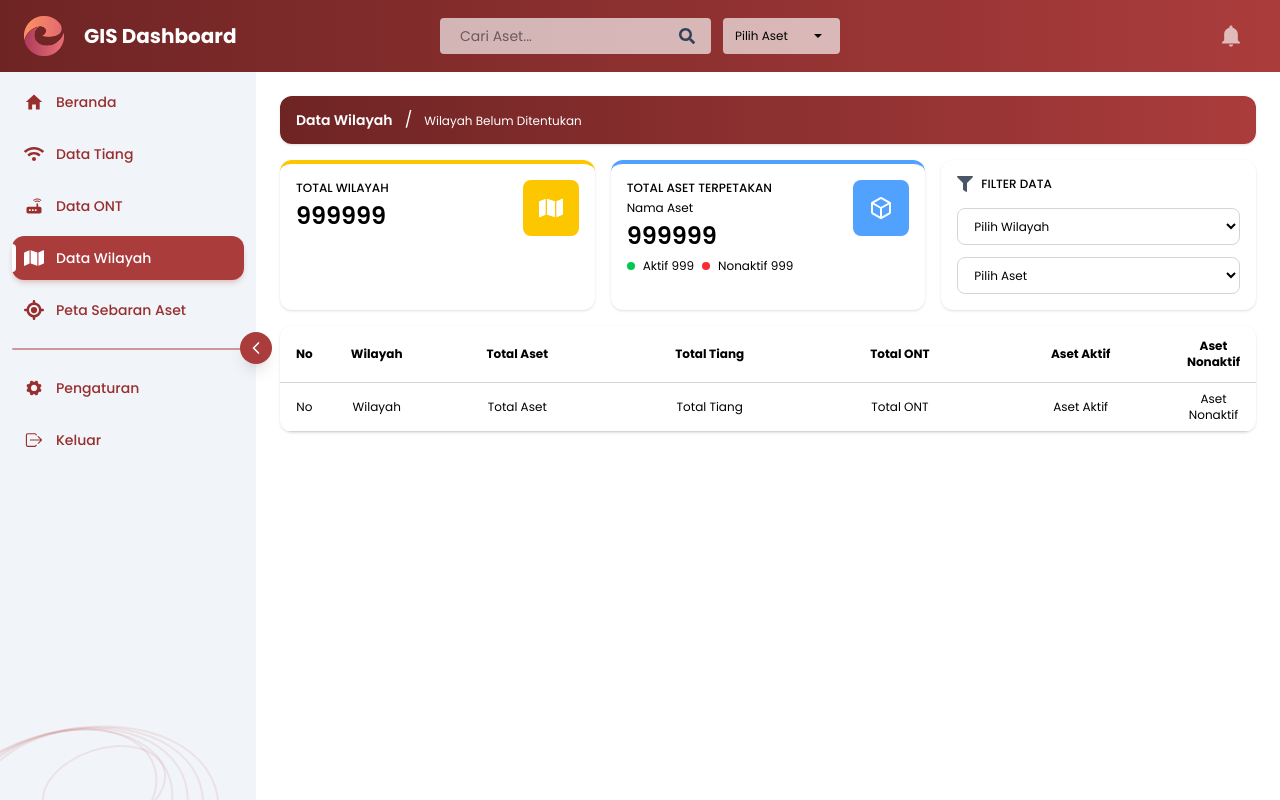
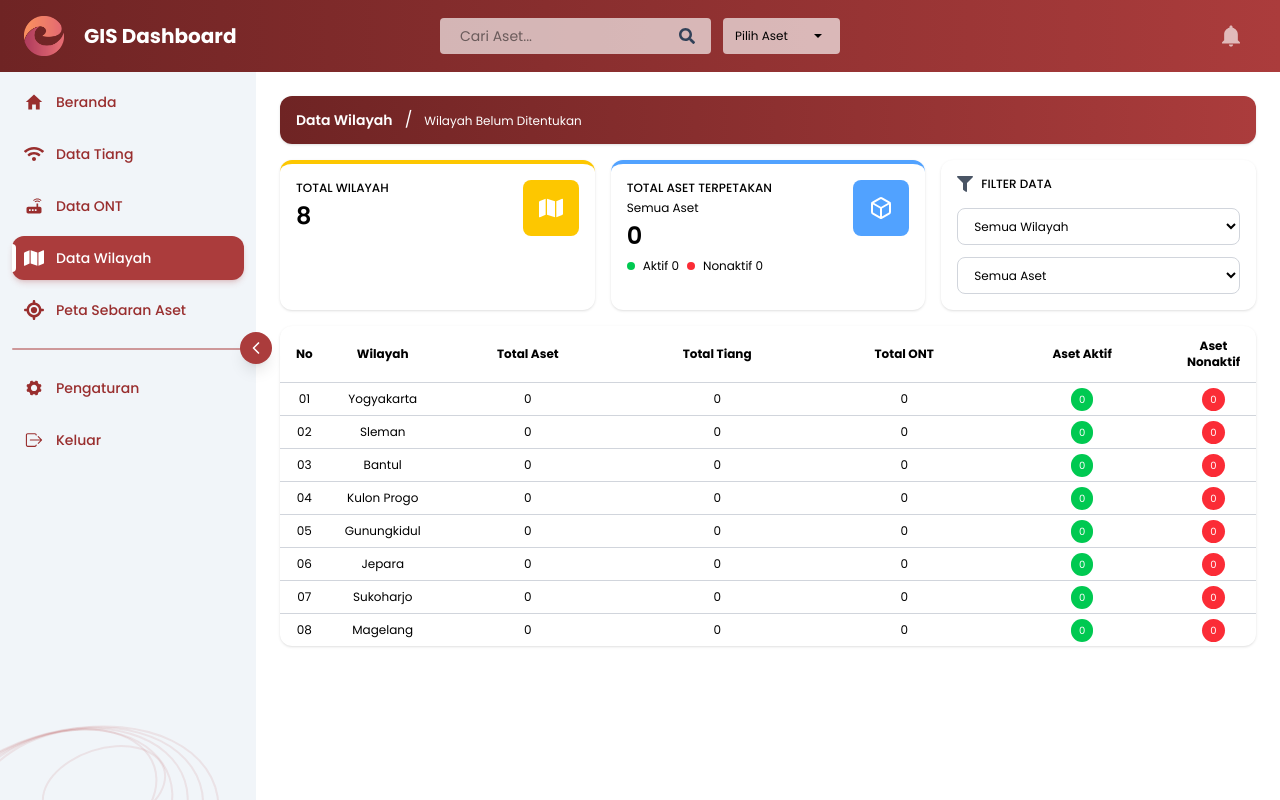
Before and after one commit to Adityammar65/dashboard-gis, a Laravel app: page /wilayah in a window 1280 px wide. Run offline with Laravel 12, Linux system fonts and the light colour scheme; the visitor is signed in with stand-in values (Sample User, id 1); data comes from the database, SQL or seed files in the repository; tables that the repository leaves empty hold one stand-in row (values such as "Sample post"); style sheets or scripts are compiled from the project's sources; some libraries are stand-ins or nearby versions.

Commit message:
Update: Memperbaiki View Data Wilayah agar menerima data dari database

```diff
--- a/app/Http/Controllers/PageController.php
+++ b/app/Http/Controllers/PageController.php
@@ -89,9 +89,116 @@ class PageController extends Controller
 
     // Wilayah
 
-    public function Wilayah()
+    public function Wilayah(Request $request)
     {
-        return Inertia::render('Wilayah');
+        $wilayahList = Cache::remember('wilayah:list', 3600, fn() => WilayahModel::all());
+
+        $tiangGrouped = TiangModel::selectRaw("wilayah, COUNT(*) as total, SUM(CASE WHEN LOWER(status)='aktif' THEN 1 ELSE 0 END) as aktif, SUM(CASE WHEN LOWER(status)='nonaktif' THEN 1 ELSE 0 END) as nonaktif")
+            ->groupBy('wilayah')
+            ->get()
+            ->keyBy('wilayah');
+
+        $ontGrouped = ONTModel::selectRaw("wilayah, COUNT(*) as total, SUM(CASE WHEN LOWER(status)='aktif' THEN 1 ELSE 0 END) as aktif, SUM(CASE WHEN LOWER(status)='nonaktif' THEN 1 ELSE 0 END) as nonaktif")
+            ->groupBy('wilayah')
+            ->get()
+            ->keyBy('wilayah');
+
+        $rows = collect($wilayahList)->map(function ($w) use ($tiangGrouped, $ontGrouped) {
+            $nama = $w->nama_wilayah;
+            $tg = $tiangGrouped->get($nama);
+            $og = $ontGrouped->get($nama);
+            $totalTiang = $tg ? (int) $tg->total : 0;
+            $totalOnt = $og ? (int) $og->total : 0;
+            $aktif = (int) ($tg->aktif ?? 0) + (int) ($og->aktif ?? 0);
+            $nonaktif = (int) ($tg->nonaktif ?? 0) + (int) ($og->nonaktif ?? 0);
+            return [
+                'id' => $w->id,
+                'nama_wilayah' => $nama,
+                'kode_wilayah' => $w->kode_wilayah,
+                'total_tiang' => $totalTiang,
+                'total_ont' => $totalOnt,
+                'total_aset' => $totalTiang + $totalOnt,
+                'aset_aktif' => $aktif,
+                'aset_nonaktif' => $nonaktif,
+            ];
+        });
+
+        $filterWilayah = $request->query('wilayah', '');
+        $filterAset = $request->query('aset', '');
+
+        if ($request->filled('wilayah')) {
+            $wilayahFilter = Cache::remember('wilayah:' . $request->wilayah, 3600, fn() => WilayahModel::find($request->wilayah));
+            if ($wilayahFilter) {
+                $rows = $rows->where('id', (int) $wilayahFilter->id)->values();
+            } else {
+                $rows = $rows->where('nama_wilayah', $request->wilayah)->values();
+            }
+        }
+
+        if ($request->filled('aset') && in_array($request->aset, ['tiang', 'ont'])) {
+            if ($request->aset === 'tiang') {
+                $rows = $rows->filter(fn($r) => $r['total_tiang'] > 0)->values();
+                if ($request->filled('wilayah') && $rows->isEmpty()) {
+                    $rows = collect($wilayahList)->map(function ($w) use ($tiangGrouped, $ontGrouped) {
+                        $nama = $w->nama_wilayah;
+                        $tg = $tiangGrouped->get($nama);
+                        $og = $ontGrouped->get($nama);
+                        return [
+                            'id' => $w->id,
+                            'nama_wilayah' => $nama,
+                            'kode_wilayah' => $w->kode_wilayah,
+                            'total_tiang' => $tg ? (int) $tg->total : 0,
+                            'total_ont' => $og ? (int) $og->total : 0,
+                            'total_aset' => ($tg ? (int) $tg->total : 0) + ($og ? (int) $og->total : 0),
+                            'aset_aktif' => (int) ($tg->aktif ?? 0) + (int) ($og->aktif ?? 0),
+                            'aset_nonaktif' => (int) ($tg->nonaktif ?? 0) + (int) ($og->nonaktif ?? 0),
+                        ];
+                    })->where('id', (int) $request->wilayah)->values();
+                }
+            }
+
+            if ($request->aset === 'ont') {
+                $rows = $rows->filter(fn($r) => $r['total_ont'] > 0)->values();
+                if ($request->filled('wilayah') && $rows->isEmpty()) {
+                    $rows = collect($wilayahList)->map(function ($w) use ($tiangGrouped, $ontGrouped) {
+                        $nama = $w->nama_wilayah;
+                        $tg = $tiangGrouped->get($nama);
+                        $og = $ontGrouped->get($nama);
+                        return [
+                            'id' => $w->id,
+                            'nama_wilayah' => $nama,
+                            'kode_wilayah' => $w->kode_wilayah,
+                            'total_tiang' => $tg ? (int) $tg->total : 0,
+                            'total_ont' => $og ? (int) $og->total : 0,
+                            'total_aset' => ($tg ? (int) $tg->total : 0) + ($og ? (int) $og->total : 0),
+                            'aset_aktif' => (int) ($tg->aktif ?? 0) + (int) ($og->aktif ?? 0),
+                            'aset_nonaktif' => (int) ($tg->nonaktif ?? 0) + (int) ($og->nonaktif ?? 0),
+                        ];
+                    })->where('id', (int) $request->wilayah)->values();
+                }
+            }
+        }
+
+        $page = max(1, (int) $request->query('page', 1));
+        $perPage = 15;
+        $totalRows = $rows->count();
+        $paginatedRows = $rows->forPage($page, $perPage)->values();
+        $paginator = new \Illuminate\Pagination\LengthAwarePaginator(
+            $paginatedRows,
+            $totalRows,
+            $perPage,
+            $page,
+            ['path' => $request->url(), 'query' => $request->query()]
+        );
+
+        return Inertia::render('Wilayah', [
+            'dataWilayah' => $paginator,
+            'wilayah' => $wilayahList,
+            'filter' => [
+                'wilayah' => $filterWilayah,
+                'aset' => $filterAset,
+            ],
+        ]);
     }
 
     // Peta Sebaran Aset
--- a/resources/js/Pages/DataONT.jsx
+++ b/resources/js/Pages/DataONT.jsx
@@ -189,6 +189,7 @@ export default function DataONT({
 
                                 {wilayah.map((item) => (
                                     <option
+                                        className="capitalize"
                                         key={item.id}
                                         value={item.id}
                                     >
@@ -282,7 +283,7 @@ export default function DataONT({
 
                             {/* Body Tabel */}
 
-                            <tbody className="text-center">
+                            <tbody className="text-center capitalize">
 
                                 {listONT.length > 0 ? (
 
--- a/resources/js/Pages/DataTiang.jsx
+++ b/resources/js/Pages/DataTiang.jsx
@@ -189,6 +189,7 @@ export default function DataTiang({
 
                                 {wilayah.map((item) => (
                                     <option
+                                        className="capitalize"
                                         key={item.id}
                                         value={item.id}
                                     >
@@ -282,7 +283,7 @@ export default function DataTiang({
 
                             {/* Body Tabel */}
 
-                            <tbody className="text-center">
+                            <tbody className="text-center capitalize">
 
                                 {listTiang.length > 0 ? (
 
--- a/resources/js/Pages/Wilayah.jsx
+++ b/resources/js/Pages/Wilayah.jsx
@@ -1,14 +1,72 @@
 {/* Import Main Layout */ }
 
 import MainLayout from "../Layouts/MainLayout";
-import { usePage } from "@inertiajs/react";
+import { usePage, router } from "@inertiajs/react";
+import { useState, useMemo, useCallback } from "react";
 
-import { FaPlus, FaFilter, FaMap } from "react-icons/fa";
-import { FaTowerBroadcast } from "react-icons/fa6";
+import { FaFilter, FaMap } from "react-icons/fa";
 import { LuBox } from "react-icons/lu";
 
-export default function Tiang() {
+export default function Tiang({
+    dataWilayah = { data: [], total: 0, links: [] },
+    wilayah = [],
+    filter = {},
+}) {
     const { settings } = usePage().props;
+
+    const [filterWilayah, setFilterWilayah] = useState(filter.wilayah ?? "");
+    const [filterAset, setFilterAset] = useState(filter.aset ?? "");
+
+    const listWilayah = useMemo(() => {
+        if (Array.isArray(dataWilayah)) return dataWilayah;
+        return dataWilayah?.data ?? [];
+    }, [dataWilayah]);
+
+    const totalWilayah = useMemo(() => {
+        if (typeof dataWilayah?.total === "number") return dataWilayah.total;
+        return listWilayah.length;
+    }, [dataWilayah, listWilayah]);
+
+    const totalAset = useMemo(() => {
+        return listWilayah.reduce((sum, w) => {
+            if (filterAset === "tiang") return sum + (w.total_tiang ?? 0);
+            if (filterAset === "ont") return sum + (w.total_ont ?? 0);
+            return sum + (w.total_aset ?? 0);
+        }, 0);
+    }, [listWilayah, filterAset]);
+
+    const asetAktif = useMemo(() => {
+        if (filterAset === "tiang" || filterAset === "ont") {
+        }
+        return listWilayah.reduce((sum, w) => sum + (w.aset_aktif ?? 0), 0);
+    }, [listWilayah, filterAset]);
+
+    const asetNonaktif = useMemo(() => {
+        return listWilayah.reduce((sum, w) => sum + (w.aset_nonaktif ?? 0), 0);
+    }, [listWilayah]);
+
+    const namaAsetLabel = useMemo(() => {
+        if (filterAset === "tiang") return "Tiang";
+        if (filterAset === "ont") return "ONT";
+        return "Semua Aset";
+    }, [filterAset]);
+
+    const handleFilter = useCallback((wilayahValue, asetValue) => {
+        setFilterWilayah(wilayahValue);
+        setFilterAset(asetValue);
+        router.get(
+            window.location.pathname,
+            {
+                wilayah: wilayahValue,
+                aset: asetValue,
+            },
+            {
+                preserveState: true,
+                preserveScroll: true,
+                replace: true,
+            }
+        );
+    }, []);
 
     return (
         <MainLayout>
@@ -45,7 +103,7 @@ export default function Tiang() {
                                 </p>
 
                                 <h2 className="mt-1 text-2xl font-semibold">
-                                    999999
+                                    {totalWilayah}
                                 </h2>
                             </div>
 
@@ -64,21 +122,21 @@ export default function Tiang() {
                                     TOTAL ASET TERPETAKAN
                                 </p>
 
-                                <p className="text-xs font-light my-1">Nama Aset</p>
+                                <p className="text-xs font-light my-1">{namaAsetLabel}</p>
 
                                 <h2 className="mt-1 text-2xl font-semibold">
-                                    999999
+                                    {totalAset}
                                 </h2>
 
                                 <div className="flex items-center gap-2 text-xs font-light mt-1.5">
                                     <span className="flex items-center gap-2">
                                         <span className="h-2 w-2 rounded-full bg-green-500"></span>
-                                        Aktif 999
+                                        Aktif {asetAktif}
                                     </span>
 
                                     <span className="flex items-center gap-2">
                                         <span className="h-2 w-2 rounded-full bg-red-500"></span>
-                                        Nonaktif 999
+                                        Nonaktif {asetNonaktif}
                                     </span>
                                 </div>
                             </div>
@@ -91,7 +149,7 @@ export default function Tiang() {
 
                     {/* Filter */}
 
-                    <div className="min-h-[136px] rounded-xl bg-white p-4 shadow">
+                    <div className="min-h-[136px] rounded-xl bg-white p-4 shadow capitalize">
 
                         <div className="mb-4 flex items-center gap-2">
                             <FaFilter className="text-gray-600" />
@@ -106,36 +164,34 @@ export default function Tiang() {
                             {/* Wilayah */}
 
                             <select
-                                defaultValue=""
+                                value={filterWilayah}
+                                onChange={(e) => handleFilter(e.target.value, filterAset)}
                                 className="w-full rounded-lg border border-gray-300 bg-white px-3 py-2 text-xs outline-none focus:border-blue-900"
                             >
-                                <option value="" disabled>
-                                    Pilih Wilayah
+                                <option value="">
+                                    Semua Wilayah
                                 </option>
-                                <option value="aceh">
-                                    Aceh
+                                {wilayah.map((item) => (
+                                    <option key={item.id} value={item.id} className="capitalize">
+                                        {item.nama_wilayah}
                                     </option>
-                                <option value="sumut">
-                                    Sumatera Utara
-                                </option>
-                                <option value="sumbar">
-                                    Sumatera Barat
-                                </option>
+                                ))}
                             </select>
 
-                            {/* Status */}
+                            {/* Aset */}
 
                             <select
-                                defaultValue=""
+                                value={filterAset}
+                                onChange={(e) => handleFilter(filterWilayah, e.target.value)}
                                 className="w-full rounded-lg border border-gray-300 bg-white px-3 py-2 text-xs outline-none focus:border-blue-900"
                             >
-                                <option value="" disabled>
-                                    Pilih Aset
+                                <option value="">
+                                    Semua Aset
                                 </option>
-                                <option value="aktif">
+                                <option value="tiang">
                                     Tiang
                                 </option>
-                                <option value="nonaktif">
+                                <option value="ont">
                                     ONT
                                 </option>
                             </select>
@@ -184,40 +240,77 @@ export default function Tiang() {
                                 </tr>
                             </thead>
 
-                            <tbody>
-                                <tr className="border-b border-gray-300 text-center font-light">
+                            <tbody className="text-center capitalize">
+                                {listWilayah.length > 0 ? (
+                                    listWilayah.map((row, index) => (
+                                        <tr key={row.id ?? row.nama_wilayah ?? index} className="border-b border-gray-300 last:border-b-0 hover:bg-gray-50 font-light">
                                             <td className="px-4 py-2">
-                                        No
+                                                {String((dataWilayah?.from ? dataWilayah.from + index : index + 1)).padStart(2, "0")}
                                             </td>
 
                                             <td className="px-4 py-2">
-                                        Wilayah
+                                                {row.nama_wilayah ?? <span className="text-gray-400">Belum ada data</span>}
                                             </td>
 
                                             <td className="px-4 py-2">
-                                        Total Aset
-                                    </td>
-
-                                    <td className="px-4 py23">
-                                        Total Tiang
+                                                {row.total_aset ?? 0}
                                             </td>
 
                                             <td className="px-4 py-2">
-                                        Total ONT
+                                                {row.total_tiang ?? 0}
                                             </td>
 
                                             <td className="px-4 py-2">
-                                        Aset Aktif
+                                                {row.total_ont ?? 0}
                                             </td>
 
                                             <td className="px-4 py-2">
-                                        Aset Nonaktif
+                                                <span className="rounded-full bg-green-500 px-2 py-1 text-[10px] text-white">
+                                                    {row.aset_aktif ?? 0}
+                                                </span>
+                                            </td>
+
+                                            <td className="px-4 py-2">
+                                                <span className="rounded-full bg-red-500 px-2 py-1 text-[10px] text-white">
+                                                    {row.aset_nonaktif ?? 0}
+                                                </span>
                                             </td>
                                         </tr>
+                                    ))
+                                ) : (
+                                    <tr>
+                                        <td colSpan="7" className="px-4 py-12 text-center">
+                                            <div className="flex flex-col items-center justify-center gap-2">
+                                                <div className="flex h-12 w-12 items-center justify-center rounded-full bg-gray-100">
+                                                    <FaMap className="text-xl text-gray-400" />
+                                                </div>
+                                                <p className="text-sm font-medium text-gray-500">
+                                                    Belum ada data
+                                                </p>
+                                                <p className="text-xs text-gray-400">
+                                                    Data wilayah belum tersedia atau filter tidak menghasilkan data.
+                                                </p>
+                                            </div>
+                                        </td>
+                                    </tr>
+                                )}
                             </tbody>
 
                         </table>
                     </div>
+                    {dataWilayah?.links && dataWilayah.links.length > 3 && (
+                        <div className="flex flex-wrap gap-1 justify-center mt-4 pb-3">
+                            {dataWilayah.links.map((link, i) => (
+                                <button
+                                    key={i}
+                                    disabled={!link.url}
+                                    onClick={() => link.url && router.get(link.url, {}, { preserveState: true, preserveScroll: true })}
+                                    className={`px-3 py-1 text-xs rounded ${link.active ? 'bg-[#AB3C3C] text-white' : 'bg-white border'} ${!link.url ? 'opacity-50 cursor-not-allowed' : ''}`}
+                                    dangerouslySetInnerHTML={{ __html: link.label }}
+                                />
+                            ))}
+                        </div>
+                    )}
                 </div>
 
             </div>
```
Lines whose indentation alone changed are shown as unchanged.
